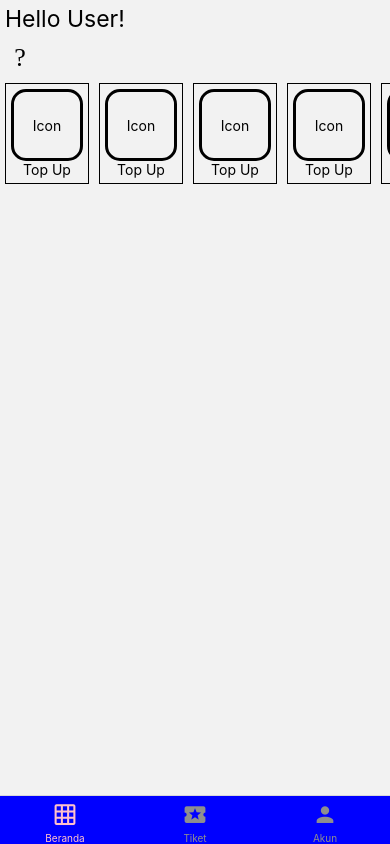
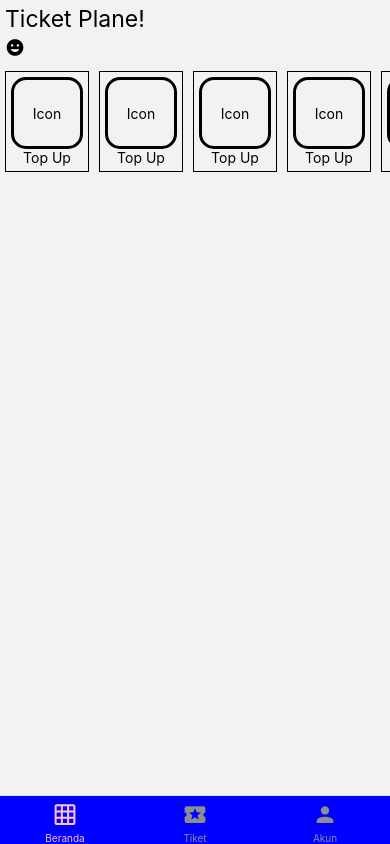
Before and after one commit to nunaprameswari/TicketPlane, a React Native app: screen /Beranda in a window 390 px wide. Built offline with nearby package versions, Linux system fonts and the light colour scheme.

Commit message:
pengedita para icons

```diff
--- a/src/screens/Beranda.jsx
+++ b/src/screens/Beranda.jsx
@@ -13,10 +13,10 @@ const Data = [
 
 const Beranda = () => (
   <View>
-    <Text style={styles.text}>Hello User!</Text>
-    <TouchableOpacity style={styles.search}>
-      <MaterialCommunityIcons name="pencaharian" size={26} />
-    </TouchableOpacity>
+    <Text style={styles.text}>
+      Ticket Plane! {'                                          '}
+      <MaterialCommunityIcons name="emoticon" size={20} color={'black'} />
+    </Text>
     <FlatList
       data={Data}
       renderItem={({item}) => <Icon label={item.label} />}
@@ -34,11 +34,4 @@ const styles = StyleSheet.create({
     padding: 5,
     fontSize: 23,
   },
-  search: {
-    width: 40,
-    height: 40,
-    borderRadius: 12,
-    alignItems: 'center',
-    justifyContent: 'center',
-  },
 });
```
